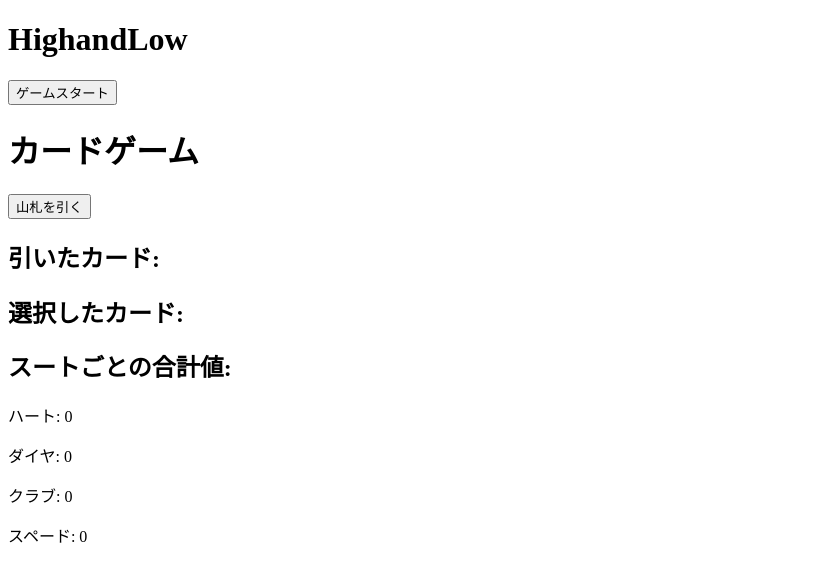
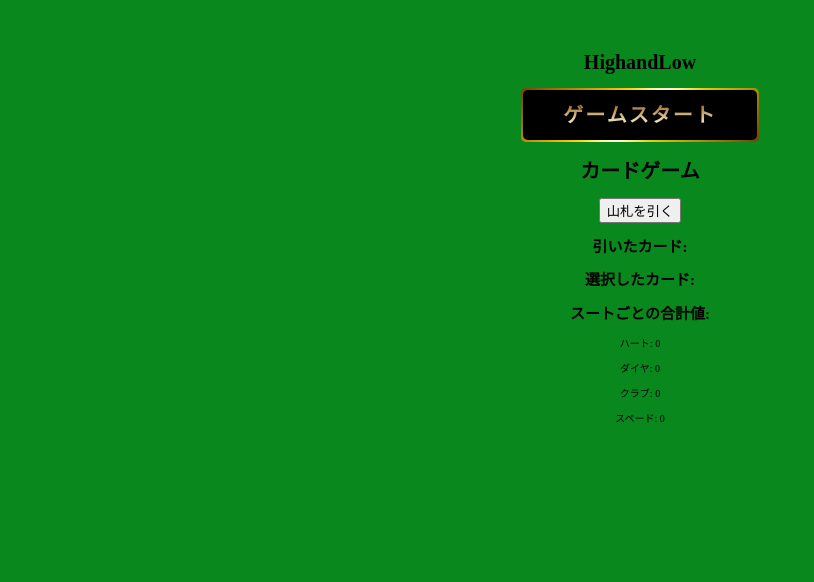
Before and after one commit to t-kobashi09/Highandlow, a plain HTML site: page html/index.html in a window 1280 px wide. Shown: the whole page, without its empty margins (0-814 px from the left). Drawn offline with Linux system fonts and the light colour scheme; no server answers.

Commit message:
css変更

```diff
--- a/css/index.css
+++ b/css/index.css
@@ -0,0 +1,133 @@
+*,
+*:before,
+*:after {
+  -webkit-box-sizing: inherit;
+  box-sizing: inherit;
+}
+
+
+html {
+  -webkit-box-sizing: border-box;
+  box-sizing: border-box;
+  font-size: 62.5%;
+}
+
+.btn,
+a.btn,
+button.btn {
+  font-size: 1.6rem;
+  font-weight: 700;
+  line-height: 1.5;
+  position: relative;
+  display: inline-block;
+  padding: 1rem 4rem;
+  cursor: pointer;
+  -webkit-user-select: none;
+  -moz-user-select: none;
+  -ms-user-select: none;
+  user-select: none;
+  -webkit-transition: all 0.3s;
+  transition: all 0.3s;
+  text-align: center;
+  vertical-align: middle;
+  text-decoration: none;
+  letter-spacing: 0.1em;
+  color: #212529;
+  border-radius: 0.5rem;
+}
+
+/*背景*/
+body {
+  padding: 30px;
+
+  text-align: center;
+
+  background: #09881e;
+}
+
+.btn-border-gradient-wrap {
+  display: inline-block;
+
+  padding: 0.2rem;
+
+  border-radius: 0.5rem;
+}
+
+.btn-border-gradient-wrap--gold {
+  background-image: -webkit-linear-gradient(
+    315deg,
+    #704308 0%,
+    #ffce08 37%,
+    #fefeb2 47%,
+    #fafad6 50%,
+    #fefeb2 53%,
+    #e1ce08 63%,
+    #704308 100%
+  );
+  background-image: linear-gradient(
+    135deg,
+    #704308 0%,
+    #ffce08 37%,
+    #fefeb2 47%,
+    #fafad6 50%,
+    #fefeb2 53%,
+    #e1ce08 63%,
+    #704308 100%
+  );
+}
+
+.btn-border-gradient-wrap--gold:hover a.btn {
+  text-shadow: 0 0 15px rgba(250, 250, 214, 0.5),
+    0 0 15px rgba(250, 250, 214, 0.5), 0 0 15px rgba(250, 250, 214, 0.5),
+    0 0 15px rgba(250, 250, 214, 0.5);
+}
+
+a.btn-border-gradient {
+  font-size: 2rem;
+  background: #000;
+}
+
+.btn-text-gradient--gold {
+  font-family: "ヒラギノ明朝 Pro W3", "Hiragino Mincho Pro",
+    "Hiragino Mincho ProN", "HGS明朝E", "ＭＳ Ｐ明朝", serif;
+
+  background: -webkit-gradient(
+    linear,
+    left bottom,
+    left top,
+    from(#ffffdb),
+    to(#a16422)
+  );
+
+  background: -webkit-linear-gradient(bottom, #ffffdb, #a16422);
+
+  background: linear-gradient(to top, #ffffdb, #a16422);
+  -webkit-background-clip: text;
+
+  -webkit-text-fill-color: transparent;
+}
+
+
+
+.dq-window-1 {
+    background-color: black;
+    padding: 0.15rem;
+    width: fit-content;
+  }
+
+  .dq-window-2 {
+    background-color: white;
+    padding: 0.2rem;
+    border-radius: 0.3rem;
+    width: fit-content;
+  }
+
+  .dq-window-3 {
+    color: white;
+    background-color: black;
+    font-family: "misaki_gothic_2nd";
+    border-radius: 0.3rem;
+    padding: 1.0rem 0.75rem;
+    line-height: 2;
+    width: fit-content;
+  }
--- a/html/index.html
+++ b/html/index.html
@@ -7,12 +7,16 @@
     <link rel="stylesheet" href="../css/index.css">
 </head>
 <body>
-    <h1>HighandLow</h1>
+   <div>
+        <h1>HighandLow</h1>
+
+</div>
+
     <div id="game">
-        <div>
-  <button onclick="location.href='geme.html'">ゲームスタート</button>
+        <div class="btn-border-gradient-wrap btn-border-gradient-wrap--gold">
+            <a href="geme.html" class="btn btn-border-gradient"><span class="btn-text-gradient--gold">ゲームスタート</span></a>
+          </div>
 
-        </div>
     </div>
     <p id="result"></p>
     <!--先生プログラム-->
```
